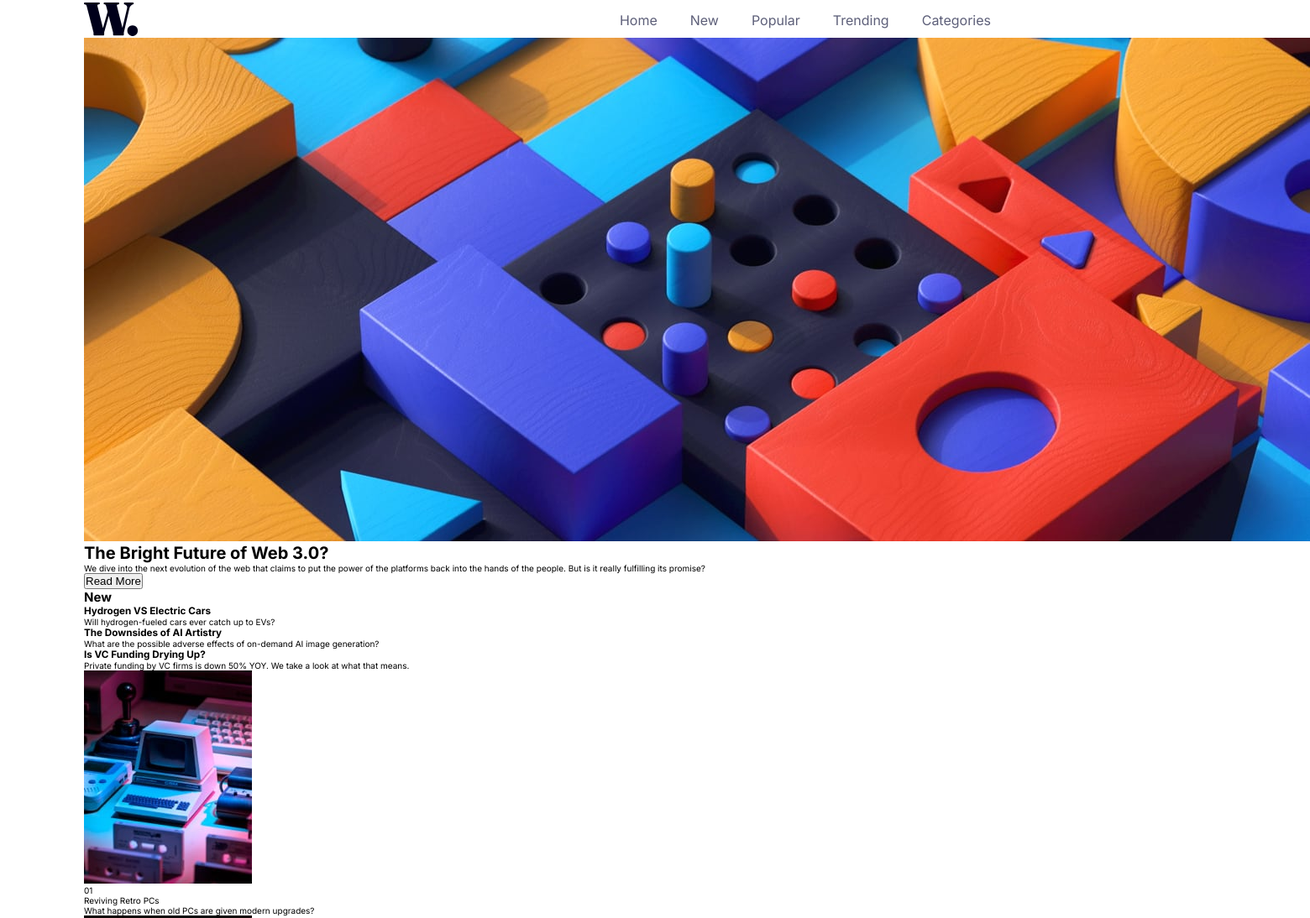
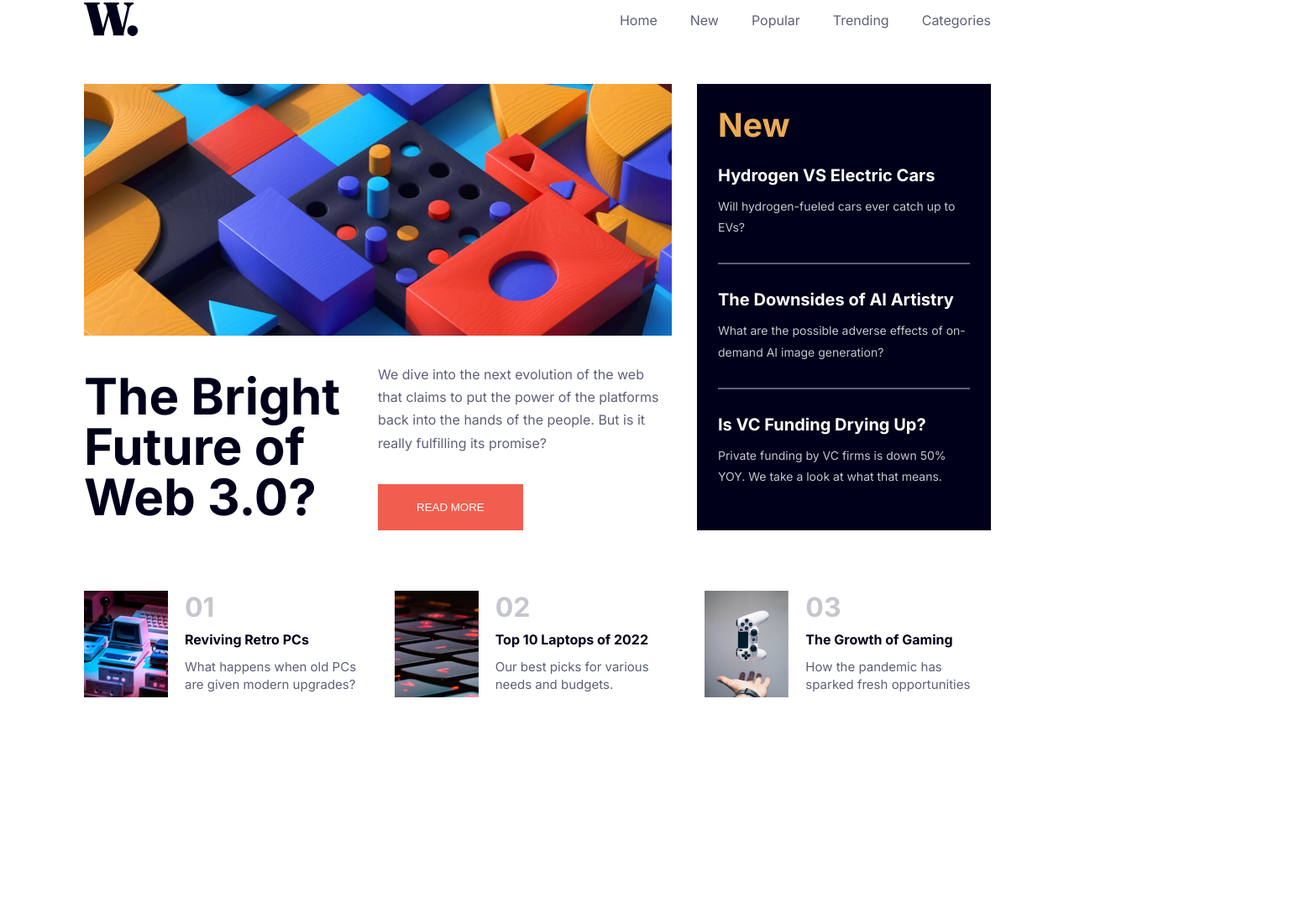
Before and after one commit to yagnik0/News-Homepage, a plain HTML site: page index.html in a window 1280 px wide. Shown: the part 93-1187 px from the top of the page at 84% size, 1560 px wide, since content can reach past the window. After the commit the page ends 1022 px from the top, so only its background shows below. Drawn offline with nearby package versions, Linux system fonts and the light colour scheme.

Commit message:
third commit

```diff
--- a/index.html
+++ b/index.html
@@ -54,22 +54,24 @@
         <div class="flex-box-side">
           <h2 class="side-head">New</h2>
           <div class="flex-column">
-            <h3 class="box-head">Hydrogen VS Electric Cars</h3>
-            <p class="box-para">Will hydrogen-fueled cars ever catch up to EVs?</p>
+            <h3 class="box-head-side">Hydrogen VS Electric Cars</h3>
+            <p class="box-para-side">Will hydrogen-fueled cars ever catch up to EVs?</p>
           </div>
+          <div class="line"></div>
           <div class="flex-column">
-            <h3 class="box-head">The Downsides of AI Artistry</h3>
-            <p class="box-para">What are the possible adverse effects of on-demand AI image generation?</p>
+            <h3 class="box-head-side">The Downsides of AI Artistry</h3>
+            <p class="box-para-side">What are the possible adverse effects of on-demand AI image generation?</p>
           </div>
+          <div class="line"></div>
           <div class="flex-column">
-            <h3 class="box-head">Is VC Funding Drying Up?</h3>
-            <p class="box-para">Private funding by VC firms is down 50% YOY. We take a look at what that means.</p>
+            <h3 class="box-head-side">Is VC Funding Drying Up?</h3>
+            <p class="box-para-side">Private funding by VC firms is down 50% YOY. We take a look at what that means.</p>
           </div>
         </div>
       </div>
       <div class="grid-3-col">
         <div class="boxes">
-          <div class="box-image"><img src="images/image-retro-pcs.jpg" alt="retro-pc">
+          <div class="box-image"><img src="images/image-retro-pcs.jpg" alt="retro-pc"></div>
           <div class="box-content">
             <p class="box-head">01</p>
             <p class="box-title">Reviving Retro PCs</p>
@@ -77,7 +79,7 @@
           </div>
         </div>
         <div class="boxes">
-          <div class="box-image"><img src="images/image-top-laptops.jpg" alt="laptop">
+          <div class="box-image"><img src="images/image-top-laptops.jpg" alt="laptop"></div>
           <div class="box-content">
             <p class="box-head">02</p>
             <p class="box-title">Top 10 Laptops of 2022</p>
@@ -85,7 +87,7 @@
           </div>
         </div>
         <div class="boxes">
-          <div class="box-image"><img src="images/image-gaming-growth.jpg" alt="gaming">
+          <div class="box-image"><img src="images/image-gaming-growth.jpg" alt="gaming"></div>
           <div class="box-content">
             <p class="box-head">03</p>
             <p class="box-title">The Growth of Gaming</p>
--- a/style.css
+++ b/style.css
@@ -81,3 +81,150 @@ body {
 }
 
 /* Main Content Styling */
+
+.main-flex {
+    margin-top: 5.5rem;
+    margin-bottom: 7.2rem;
+    display: flex;
+    gap: 3rem;
+}
+
+.grid-content {
+    max-width: 70rem;
+    display: grid;
+    grid-template-columns: 2fr 1fr 1fr;
+    justify-content: center;
+    align-items: center;
+    overflow: hidden;
+}
+
+/* 1st column of grid content */
+
+.hero-image {
+    grid-column: 1/4;
+    margin-bottom: 3.1rem;
+}
+
+.hero-image img{
+    width: 710px;
+    height: 300px;
+}
+
+/* 2nd column of grid content */
+
+.hero-head {
+    font-size: 3rem;
+    line-height: 1;
+    color: var(--verydark);
+}
+
+/* 3rd column of grid content */
+.hero-para {
+    grid-column: -3/-1;
+}
+
+.hero-para p{
+    color: var(--darkgray);
+    font-size: 1.6rem;
+    line-height: 1.7;
+}
+
+.btn-primary {
+    margin-top: 3.5rem;
+    border: none;
+    background-color: var(--softred);
+    color: var(--offwhite);
+    text-transform: uppercase;
+    padding: 2rem 4.6rem;
+    transition: all 0.5s;
+    cursor: pointer;
+}
+
+.btn-primary:hover {
+    background-color: var(--verydark);
+}
+
+/* Side flex-box styling */
+
+.flex-box-side {
+    background-color: var(--verydark);
+    display: flex;
+    flex-direction: column;
+    padding: 2.5rem;
+}
+
+.side-head {
+    font-size: 3.9rem;
+    color: var(--softorange);
+    margin-bottom: 2.5rem;
+}
+
+.flex-column:nth-child(3) {
+    margin: 2.5rem 0;
+}
+
+.box-head-side{
+    color: var(--offwhite);
+    font-size: 2rem;
+    margin-bottom: 1.2rem;
+    cursor: pointer;
+    transition: all 0.5s;
+}
+
+.box-head-side:hover {
+    color: var(--softorange);
+}
+
+.box-para-side{
+    font-size: 1.4rem;
+    line-height: 1.8;
+    color: var(--gray);
+}
+
+.line{
+    margin: 3rem 0;
+    border: 1px solid var(--darkgray);
+}
+
+/* 3 column grid styling */
+
+.grid-3-col {
+    display: grid;
+    grid-template-columns: 1fr 1fr 1fr;
+    gap: 2.9rem;
+}
+
+.box-image img{
+    width: 100px;
+}
+
+.boxes {
+    display: flex;
+    gap: 2rem;
+}
+
+.box-head {
+    font-size: 3.2rem;
+    color: var(--gray);
+    font-weight: 700;
+    margin-bottom: 0.9rem;
+}
+
+.box-title {
+    font-size: 1.6rem;
+    color: var(--verydark);
+    font-weight: 700;
+    margin-bottom: 1.2rem;
+    transition: all 0.5;
+    cursor: pointer;
+}
+
+.box-title:hover {
+    color: var(--softorange);
+}
+
+.box-para {
+    font-size: 1.5rem;
+    color: var(--darkgray);
+    line-height: 1.4;
+}
```
